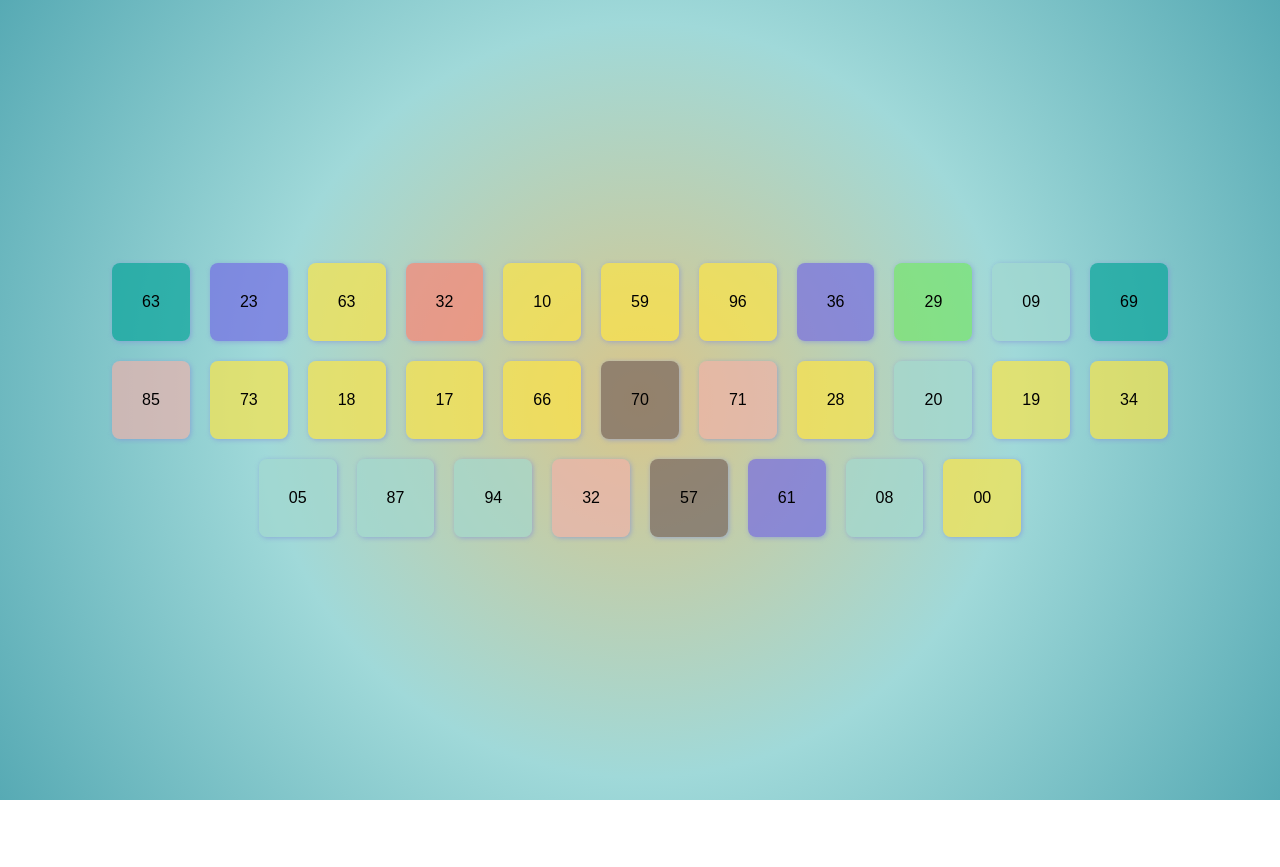
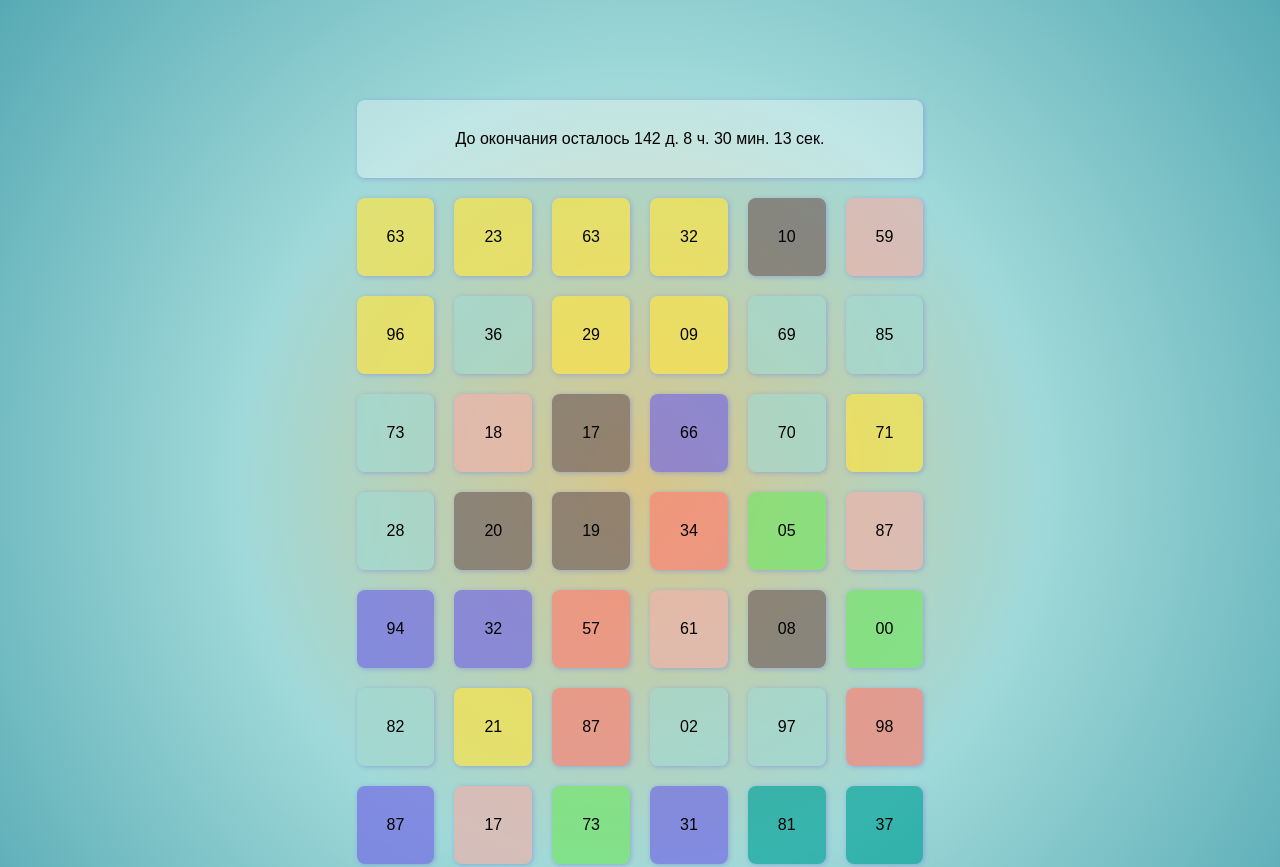
Before and after one commit to Erema-sib/JS-fun, a plain HTML site: page index.html in a window 1280 px wide. Shown: the top 867 px of the page. Before the commit the page ends 800 px from the top, so only its background shows below. Drawn offline with Linux system fonts and the light colour scheme.

Commit message:
js part-3

```diff
--- a/file.js
+++ b/file.js
@@ -3,17 +3,15 @@
 
 const data = [];
 const colors = ["#FE8072aa", "#7267E6aa", "#A3D8CFaa", "#F0B2ABaa", "#73615Eaa", "#73E667aa", "#02A298aa", "#FFE643aa", "#F0B2ABaa"];
-let n = getNumber(41, 1);
+let n = Math.floor(getNumber(61, 6) / 6) * 6;
 
 while(n--) {
    data.push(getNumber(100))
 }
 
+const box = document.querySelector(".box");
 
-
-console.log(data);
-
-const box = document.querySelector(".box");
+box.innerHTML = "<div class=\"card\"></div>"
 
 for (let val of data) {
     box.innerHTML += `<div
@@ -21,3 +19,20 @@
         style="background-color: ${colors[getNumber(colors.length - 1)]}"
     >${optimizeNumber(val)}</div>`;
 }
+
+function showTime(day = new Date(2023, 1, 7, 23)) {
+    let now = new Date();
+    let d, h, m, s;
+    let time = Math.floor((day - now) / 1000);
+    m = Math.floor(time / 60);
+    s = time - m * 60;
+    h = Math.floor(m / 60);
+    m -= h * 60;
+    d = Math.floor(h / 24);
+    h -= d * 24;
+    return `${d} д. ${h} ч. ${m} мин. ${s} сек.`
+}
+box.firstElementChild.innerText = `До окончания осталось ${showTime()}`;
+setInterval(function(){
+    box.firstElementChild.innerText = `До окончания осталось ${showTime()}`;
+}, 1000)
--- a/main.css
+++ b/main.css
@@ -6,7 +6,8 @@
     min-height: 100vh;
     padding: 100px;
     box-sizing: border-box;
-    display: flex;
+    display: grid;
+    grid-template-columns: repeat(6, auto);
     gap: 20px;
     justify-content: center;
     align-items: center;
@@ -32,3 +33,7 @@
     box-shadow: 1px 1px 5px #8292D9aa,
                 1px 1px 15px #8292D9aa;
 }
+
+.card:first-child {
+    grid-column-end: span 6;
+}
```
